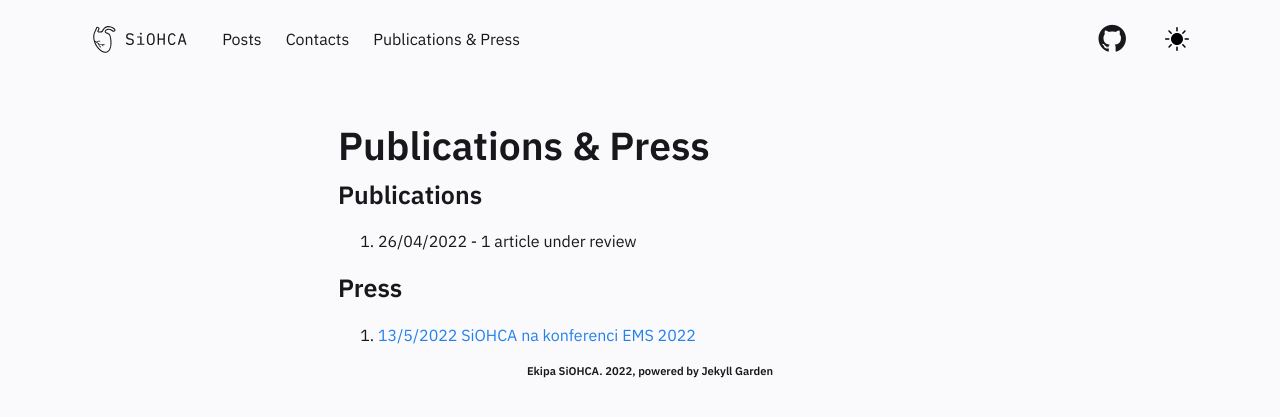
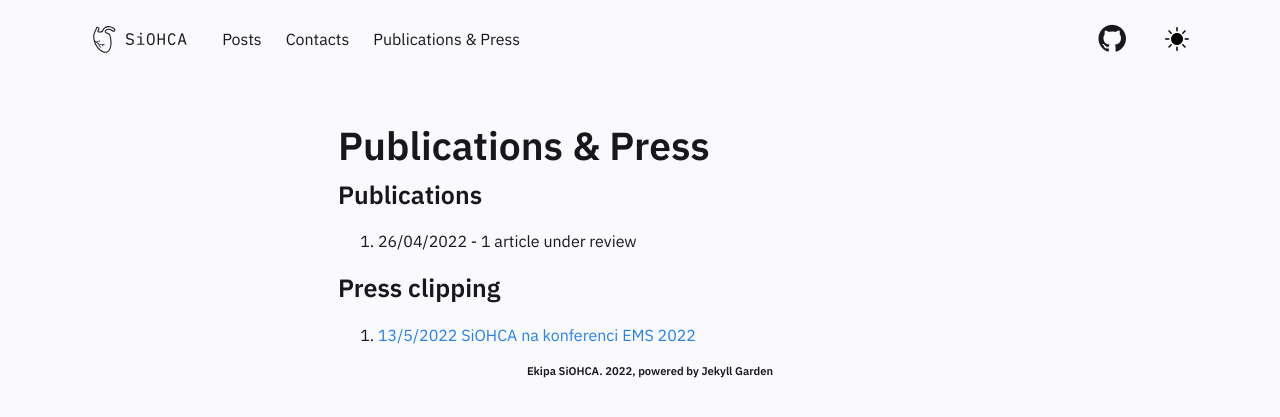
Before and after one commit to SterArcher/OHCA-registry-Slovenia, a Jekyll site: the page built from Publication.md, in a window 1280 px wide. Shown: the top 417 px of the page. Built offline with Jekyll 4.4.1, drawn with Linux system fonts in a browser that asks for light colours; nearby versions of some CDN libraries.

Commit message:
press -> press clipping

```diff
--- a/Publication.md
+++ b/Publication.md
@@ -10,5 +10,5 @@ content-type: eg
 1. 26/04/2022 - 1 article under review
 
 
-### Press
+### Press clipping
 1. [13/5/2022 SiOHCA na konferenci EMS 2022](https://www.um.si/objava/siohca-na-konferenci-ems-2022/)
```
